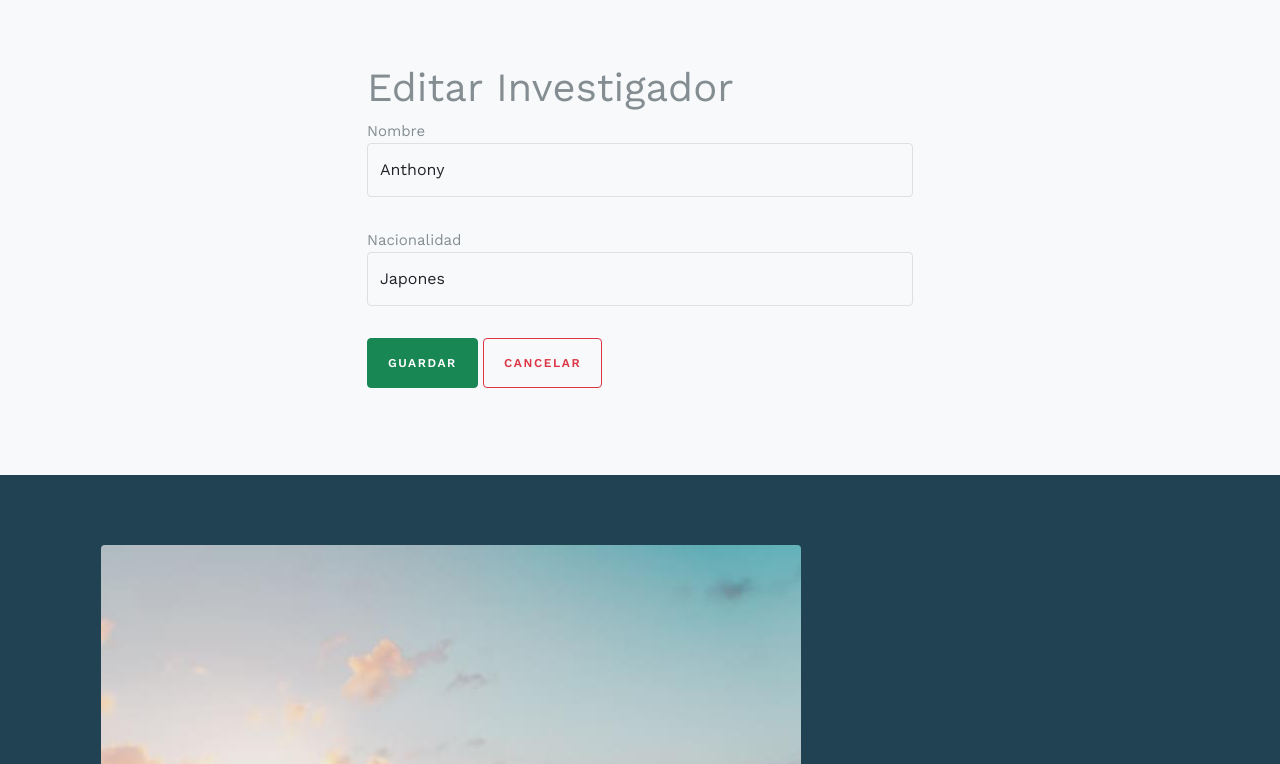
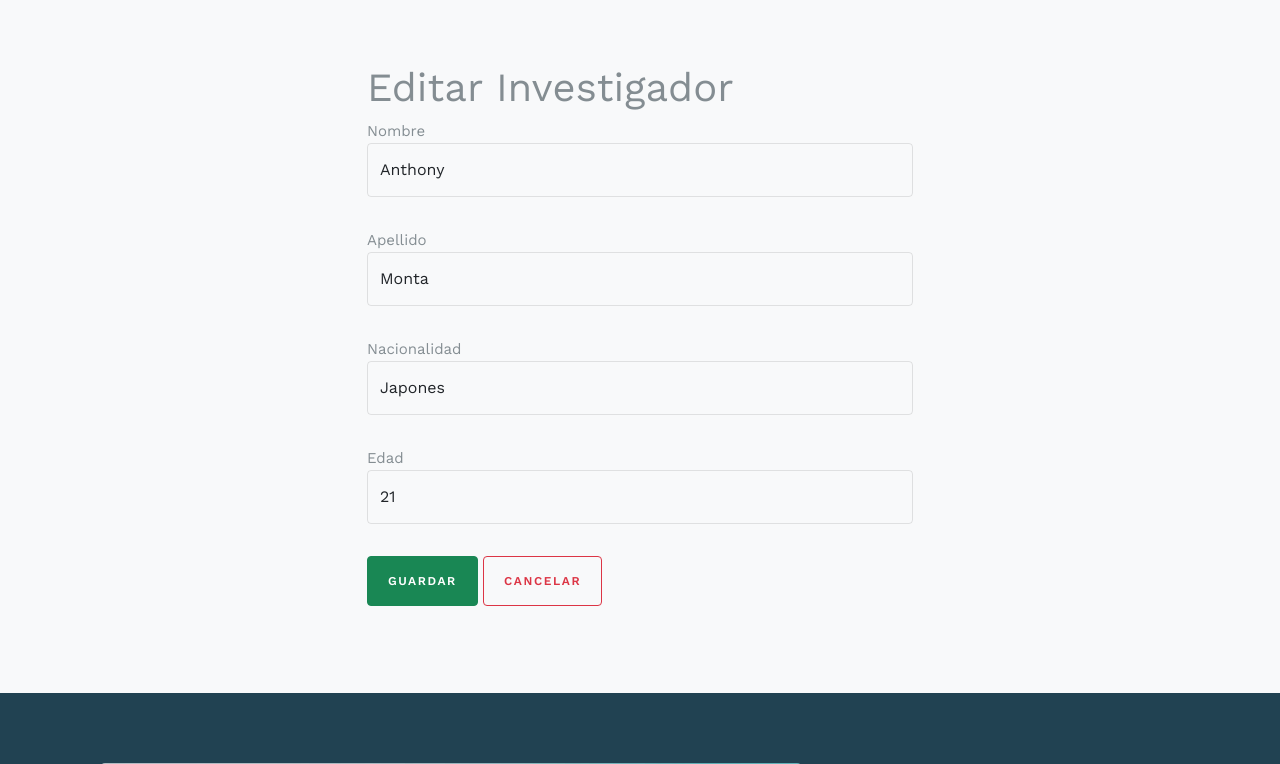
Before and after one commit to Karen0708-ak/editorialBM, a Django app: page /editarInvestigador/6 in a window 1280 px wide. Shown: the part 61-825 px from the top of the page. Run offline with Django 5.2, Linux system fonts and the light colour scheme; data comes from the database, SQL or seed files in the repository; both versions use the stored data as it was after the commit; some libraries are stand-ins or nearby versions; some web fonts are replaced.

Commit message:
se agrego investigador

```diff
--- a/Aplicaciones/Libro/templates/editarLibro.html
+++ b/Aplicaciones/Libro/templates/editarLibro.html
@@ -5,7 +5,7 @@
     <div class="col-md-3" ></div>
     <div class="col-md-6 bg-light" >
         <h1 >Nuevo Libro</h1>
-        <form action="/procesarEdicionLibro" method="post">
+        <form action="/procesarEdicionLibro/" method="post">
             {% csrf_token %}
             <input type="hidden" name="id_libro" value="{{libroEditar.id_libro}}">
             <label for="isbn">ISBN </label><br>
--- a/Aplicaciones/Libro/templates/iniciolib.html
+++ b/Aplicaciones/Libro/templates/iniciolib.html
@@ -34,7 +34,7 @@
                         <i class="fa fa-trash"></i>
                     </a>
                     <script>
-                        function confirmarEliminacion(id) {
+                        function confirmarEliminacion(id_libro) {
                             Swal.fire({
                             title: '¿Estás seguro?',
                             text: '¡Esta acción no se puede deshacer!',
@@ -46,7 +46,7 @@
                             cancelButtonText: 'Cancelar'
                             }).then((result) => {
                             if (result.isConfirmed) {
-                                window.location.href = `eliminarLibro/${id_libro}`;
+                                window.location.href = `/eliminarLibro/${id_libro}`;
                             }
                             });
                         }
--- a/Aplicaciones/Libro/templates/nuevoLibro.html
+++ b/Aplicaciones/Libro/templates/nuevoLibro.html
@@ -5,7 +5,7 @@
     <div class="col-md-3" ></div>
     <div class="col-md-6 bg-light" >
         <h1 >Nuevo Libro</h1>
-        <form action="guardarLibro" method="post">
+        <form action="/guardarLibro/" method="post">
             {% csrf_token %}
 
             <label for="isbn">ISBN </label><br>
@@ -15,7 +15,7 @@
             <input class="form-control " type="text" name="titulo" id="titulo" required><br>
 
             <label for="anio" >Año</label><br>
-            <input class="form-control " type="text" name="anio" id="anio" required><br>
+            <input class="form-control " type="number" name="anio" id="anio" required><br>
 
             <label for="autor" >Autor</label><br>
             <select name="autor" id="autor">
--- a/Aplicaciones/Libro/urls.py
+++ b/Aplicaciones/Libro/urls.py
@@ -1,10 +1,10 @@
 from django.urls import path
 from . import views
 urlpatterns=[
-    path('iniciolib',views.inicio,name='iniciolib'),
-    path('nuevoLibro',views.nuevoLibro),
-    path('guardarLibro',views.guardarLibro),
+    path('iniciolib/',views.inicio,name='iniciolib'),
+    path('nuevoLibro/',views.nuevoLibro),
+    path('guardarLibro/',views.guardarLibro),
     path('eliminarLibro/<id_libro>',views.eliminarLibro),
     path('editarLibro/<id_libro>',views.editarLibro),
-    path('procesarEdicionLibro',views.procesarEdicionLibro),
+    path('procesarEdicionLibro/',views.procesarEdicionLibro),
 ]
--- a/Aplicaciones/investigador/templates/editarInvestigador.html
+++ b/Aplicaciones/investigador/templates/editarInvestigador.html
@@ -11,8 +11,14 @@
             <label for="nombre">Nombre</label><br>
             <input class="form-control" type="text" name="nombre" id="nombre" value="{{investigadorEditar.nombre}}"><br>
 
+            <label for="apellido">Apellido</label><br>
+            <input class="form-control" type="text" name="apellido" id="apellido" value="{{investigadorEditar.apellido}}"><br>
+
             <label for="nacionalidad">Nacionalidad</label><br>
             <input class="form-control" type="text" name="nacionalidad" id="nacionalidad" value="{{investigadorEditar.nacionalidad}}"><br>
+
+            <label for="edad">Edad</label><br>
+            <input class="form-control" type="text" name="edad" id="edad" value="{{investigadorEditar.edad}}"><br>
 
             <button class="btn btn-success" type="submit">Guardar</button>
             <a class="btn btn-outline-danger" href="{% url 'investigador' %}">Cancelar</a><br><br>
--- a/Aplicaciones/investigador/urls.py
+++ b/Aplicaciones/investigador/urls.py
@@ -1,10 +1,11 @@
 from django.urls import path
 from . import views
-urlpatterns=[
-    path('investigador',views.inicio,name='investigador'),
-    path('nuevoInvestigador',views.nuevoInvestigador),
-    path('guardarInvestigador',views.guardarInvestigador),
-    path('eliminarInvestigador/<id_investigador>',views.eliminarInvestigador),
-    path('editarInvestigador/<id_investigador>',views.editarInvestigador),
-    path('procesarEdicionInvestigador',views.procesarEdicionInvestigador),
+
+urlpatterns = [
+    path('investigador/', views.inicio, name='investigador'),
+    path('nuevoInvestigador/', views.nuevoInvestigador, name='nuevoInvestigador'),
+    path('guardarInvestigador/', views.guardarInvestigador, name='guardarInvestigador'),  # <-- Agregado name
+    path('eliminarInvestigador/<id_investigador>', views.eliminarInvestigador, name='eliminarInvestigador'),  # <-- Agregado name
+    path('editarInvestigador/<id_investigador>', views.editarInvestigador, name='editarInvestigador'),  # <-- Agregado name
+    path('procesarEdicionInvestigador', views.procesarEdicionInvestigador),
 ]
--- a/Aplicaciones/investigador/views.py
+++ b/Aplicaciones/investigador/views.py
@@ -10,10 +10,14 @@ def nuevoInvestigador(request):
 
 def guardarInvestigador(request):
     nombre = request.POST["nombre"]
+    apellido = request.POST["apellido"]
     nacionalidad = request.POST["nacionalidad"]
-    nuevoAutor=Investigador.objects.create(
+    edad = request.POST["edad"]
+    nuevoInvestigador=Investigador.objects.create(
             nombre=nombre,
             nacionalidad=nacionalidad,
+            apellido=apellido,
+            edad=edad
         )
     messages.success(request,"Investigador guardado exitosamente")
     return redirect('investigador')
@@ -31,10 +35,14 @@ def editarInvestigador(request,id_investigador):
 def procesarEdicionInvestigador(request):
     id_investigador=request.POST["id_investigador"]
     nombre = request.POST["nombre"]
+    apellido = request.POST["apellido"]
     nacionalidad = request.POST["nacionalidad"]
+    edad = request.POST["edad"]
     autor=Investigador.objects.get(id_investigador=id_investigador)
     autor.nombre=nombre
+    autor.apellido=apellido
     autor.nacionalidad=nacionalidad
+    autor.edad=edad
     autor.save()
     messages.success(request,"Investigador ACTUALIZADO exitosamente")
     return redirect('investigador')
--- a/Aplicaciones/templates/plantilla.html
+++ b/Aplicaciones/templates/plantilla.html
@@ -82,6 +82,7 @@
 
                                     <li class="has-children">
                                         <a href="{% url 'investigador' %}">Investigador</a>
+
                                         <ul class="dropdown">
                                             <li><a href="nuevoInvestigador">Agregar Investigador</a></li>
                                         </ul>
```
Also changed, not shown: Aplicaciones/investigador/templates/investigador.html (+9 -4 lines), Aplicaciones/investigador/templates/nuevoInvestigador.html (+8 -1 lines), editorial.sqlite3.
